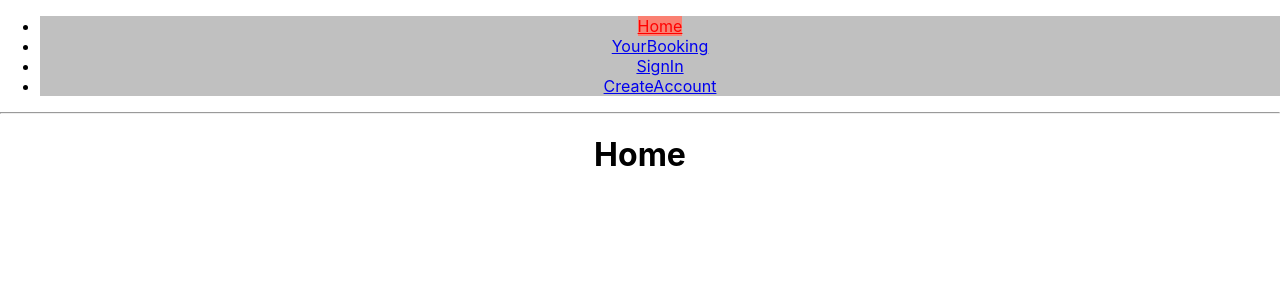
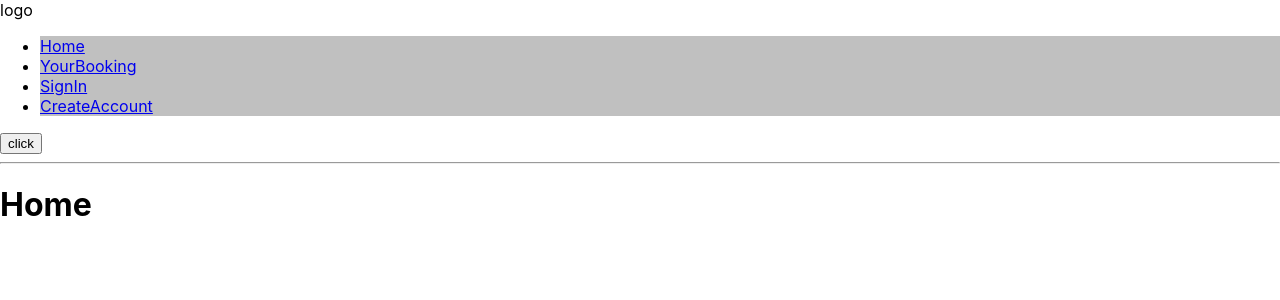
Before and after one commit to saifodin/egy-railways, a React (Create React App) app: page / in a window 1280 px wide. Shown: the top 300 px of the page. Built offline with nearby package versions, Linux system fonts and the light colour scheme.

Commit message:
add basic Navbar

```diff
--- a/src/App.js
+++ b/src/App.js
@@ -1,12 +1,31 @@
 import React from "react";
 import './App.css';
-import Navbar from './components/NavBar/NavBar.js'
+import Navbar from './components/Navbar/Navbar.js'
+import { BrowserRouter as Router, Switch, Route, Redirect, NavLink, Link } from "react-router-dom";
+
+import Home from './pages/Home/Home';
+import SignIn from './pages/SignIn/SignIn.js';
+import YourBooking from './pages/YourBooking/YourBooking.js';
+import CreateAccount from './pages/CreateAccount/CreateAccount.js';
 
 function App() {
   return (
-    <div className="App">
-      <Navbar/>
-    </div>
+    <Router>
+      <div>
+
+        <Navbar/>
+
+        <hr />
+
+        <Switch>
+          <Route exact path="/" component={Home} />
+          <Route path="/YourBooking" component={YourBooking} />
+          <Route path="/CreateAccount" component={CreateAccount} />
+          <Route path="/SignIn" component={SignIn} />
+          <Redirect to="/" />
+        </Switch>
+      </div>
+    </Router>
   );
 }
 
--- /dev/null
+++ b/src/components/Logo/Logo.js
@@ -0,0 +1,11 @@
+import React from 'react'
+
+const Logo = () => {
+  return (
+    <div>
+      logo
+    </div>
+  )
+}
+
+export default Logo
--- a/src/components/NavBar/NavBar.js
+++ b/src/components/NavBar/NavBar.js
@@ -1,43 +1,24 @@
-import React from "react";
-import { BrowserRouter as Router, Switch, Route, Redirect, NavLink } from "react-router-dom";
+import React, { useState, Fragment } from "react";
+import { BrowserRouter as Router, Switch, Route, Redirect, NavLink, Link } from "react-router-dom";
 
-import Home from '../../pages/Home/Home.js';
-import SignIn from '../../pages/SignIn/SignIn.js';
-import YourBooking from '../../pages/YourBooking/YourBooking.js';
-import CreateAccount from '../../pages/CreateAccount/CreateAccount.js';
+import Logo from '../Logo/Logo'
+import NavigationItem from './NavigationItem/NavigationItem'
 
-import css from './NavBar.module.css';
+import css from './Navbar.module.css';
 
-const NavBar = props => (
-  <Router>
-    <div>
+const Navbar = props => {
+
+  return (
+    <nav>
+      <Logo/>
       <ul>
-        <li>
-          <NavLink exact to="/" activeClassName={css.linkSelected}>Home</NavLink>
-        </li>
-        <li>
-          <NavLink to="/YourBooking" activeClassName={css.linkSelected}>YourBooking</NavLink>
-        </li>
-        <li>
-          <NavLink to="/SignIn" activeClassName={css.linkSelected}>SignIn</NavLink>
-        </li>
-        <li>
-          <NavLink to="/CreateAccount" activeClassName={css.linkSelected}>CreateAccount</NavLink>
-        </li>
+        <NavigationItem to="/">Home</NavigationItem>
+        <NavigationItem to="/YourBooking" >YourBooking</NavigationItem>
+        <NavigationItem to="/SignIn" >SignIn</NavigationItem>
+        <NavigationItem to="/CreateAccount" >CreateAccount</NavigationItem>
       </ul>
-
-      <hr />
-
-      <Switch>
-        <Route exact path="/" component={Home} />
-        <Route path="/YourBooking" component={YourBooking} />
-        <Route path="/CreateAccount" component={CreateAccount} />
-        <Route path="/SignIn" component={SignIn} />
-        <Redirect to="/" />
-      </Switch>
-
-    </div>
-  </Router>
-);
-
-export default NavBar;
+      <button>click</button>
+    </nav>
+  )
+}
+export default Navbar;
--- /dev/null
+++ b/src/components/NavBar/NavigationItem/NavigationItem.js
@@ -0,0 +1,14 @@
+import React from 'react'
+import { NavLink } from "react-router-dom";
+
+const NavigationItem = (props) => {
+  return (
+    <li>
+      <NavLink to={props.to} exact={props.exact}>
+        {props.children}
+      </NavLink>
+    </li>
+  )
+}
+
+export default NavigationItem
```
